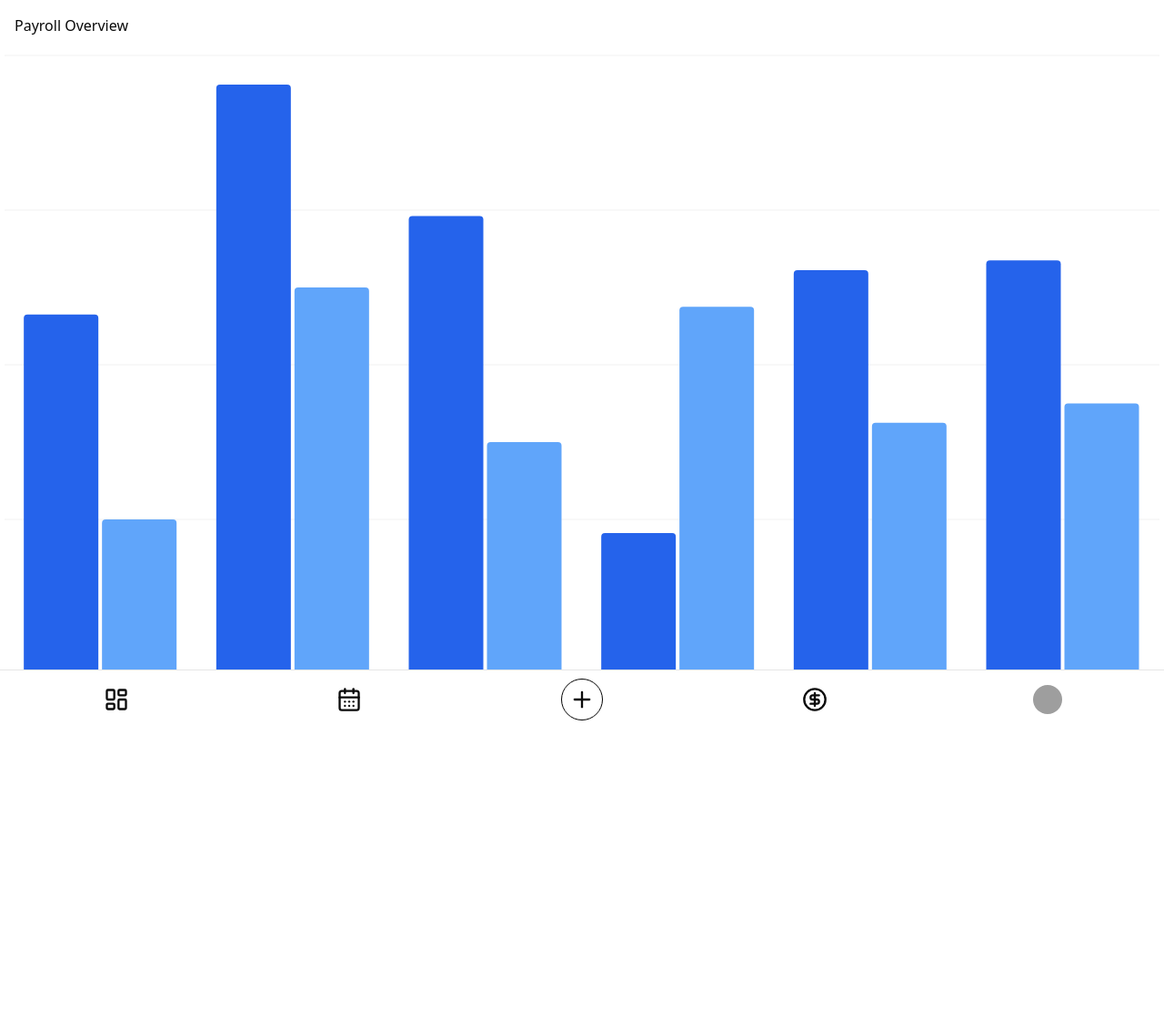
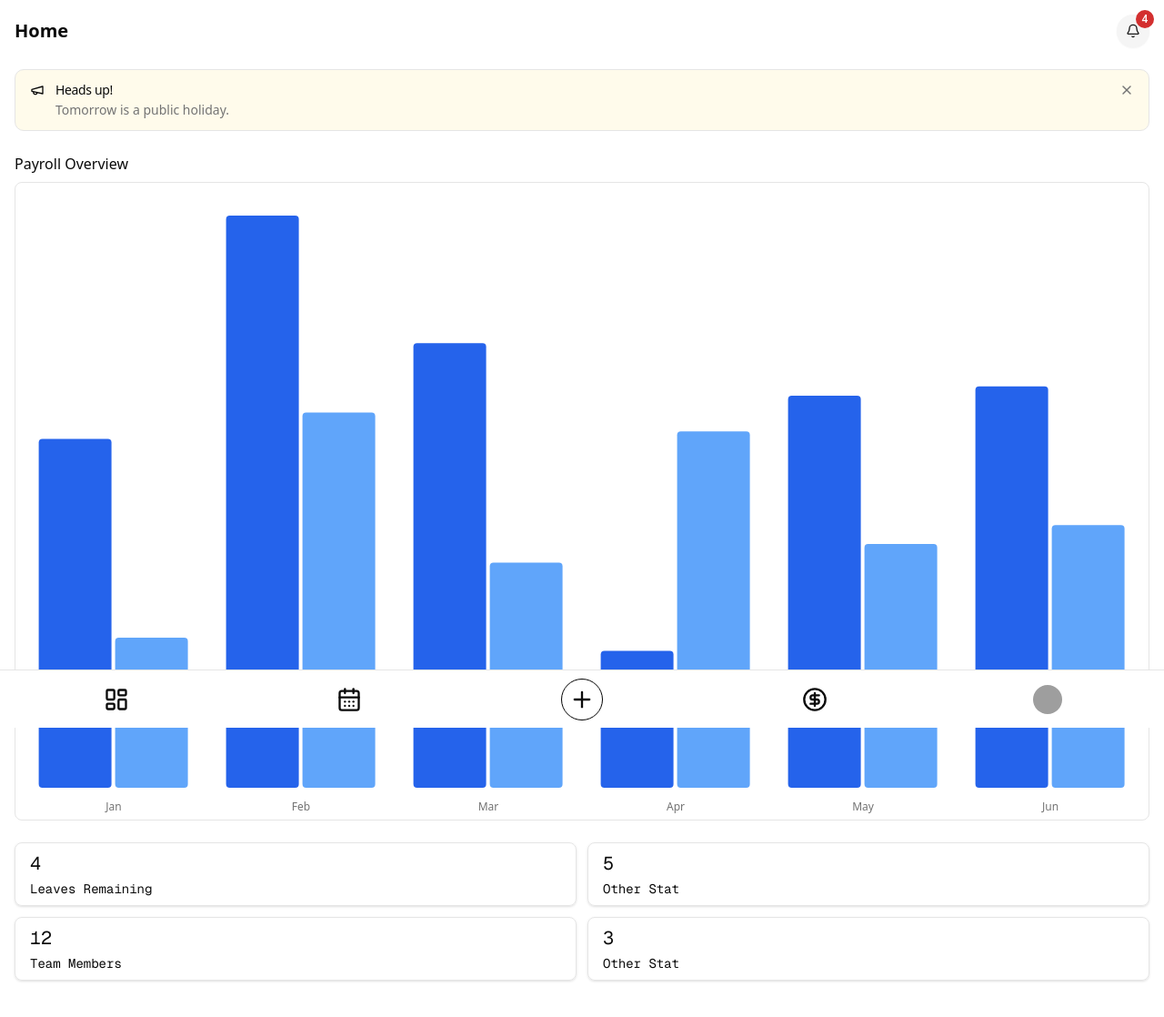
Before and after one commit to VishalR3/connect, a Next.js app: page / in a window 1280 px wide. Shown: the top 1118 px of the page at 91% size. Before the commit the page ends 856 px from the top, so only its background shows below. Built offline with nearby package versions, Linux system fonts and the light colour scheme; grey boxes are pictures that could not be loaded.

Commit message:
Added Dashboard Page

```diff
--- /dev/null
+++ b/app/announcement.tsx
@@ -0,0 +1,23 @@
+"use client";
+import { Alert, AlertDescription, AlertTitle } from "@/components/ui/alert";
+import { Megaphone, X } from "lucide-react";
+import { useState } from "react";
+export default function Announcement() {
+  const [isDismissed, setIsDismissed] = useState(false);
+  return !isDismissed ? (
+    <div className="px-4">
+      <Alert variant={"info"} className="bg-amber-50 ">
+        <Megaphone className="h-4 w-4" />
+        <AlertTitle className="flex items-center justify-between">
+          Heads up!
+          <X
+            size={16}
+            className="text-muted-foreground"
+            onClick={() => setIsDismissed(true)}
+          />
+        </AlertTitle>
+        <AlertDescription>Tomorrow is a public holiday.</AlertDescription>
+      </Alert>
+    </div>
+  ) : null;
+}
--- a/app/page.tsx
+++ b/app/page.tsx
@@ -1,11 +1,57 @@
+import { Button } from "@/components/ui/button";
 import PayrollChart from "./payroll/payroll-chart";
+import { Bell } from "lucide-react";
+
+import { Badge } from "@mui/material";
+import Announcement from "./announcement";
+import Stats from "./stats";
+
+const stats = [
+  {
+    value: 4,
+    label: "Leaves Remaining",
+  },
+  {
+    value: 5,
+    label: "Other Stat",
+  },
+  {
+    value: 12,
+    label: "Team Members",
+  },
+  {
+    value: 3,
+    label: "Other Stat",
+  },
+];
 
 export default function Home() {
   return (
     <div className="flex flex-col gap-6 py-4">
-      <div className="flex flex-col gap-4">
-        <div className="px-4">Payroll Overview</div>
+      <div className="flex justify-between items-center px-4">
+        <div className="text-xl font-semibold">Home</div>
+        <div>
+          <Badge badgeContent={4} color="error" overlap="circular">
+            <Button
+              variant={"secondary"}
+              size={"icon"}
+              className="rounded-full"
+            >
+              <Bell size={20} />
+            </Button>
+          </Badge>
+        </div>
+      </div>
+
+      <Announcement />
+      <div className="flex flex-col gap-2 px-4">
+        <div>Payroll Overview</div>
         <PayrollChart />
+      </div>
+      <div className="grid grid-cols-2 gap-3 px-4">
+        {stats.map((stat) => (
+          <Stats key={stat.label} {...stat} />
+        ))}
       </div>
     </div>
   );
--- a/app/payroll/payroll-chart.tsx
+++ b/app/payroll/payroll-chart.tsx
@@ -31,9 +31,11 @@ const chartConfig = {
 
 export default function PayrollChart() {
   return (
-    <ChartContainer config={chartConfig} className="min-h-[200px] w-full">
+    <ChartContainer
+      config={chartConfig}
+      className="min-h-[200px] w-full border rounded-md"
+    >
       <BarChart accessibilityLayer data={chartData}>
-        <CartesianGrid vertical={false} />
         <XAxis
           dataKey="month"
           tickLine={false}
--- /dev/null
+++ b/app/stats.tsx
@@ -0,0 +1,14 @@
+export default function Stats({
+  value,
+  label,
+}: {
+  value: string | number;
+  label: string;
+}) {
+  return (
+    <div className="rounded-md border px-4 py-2 font-mono text-sm shadow-sm">
+      <div className="text-xl mb-1">{value}</div>
+      <div>{label}</div>
+    </div>
+  );
+}
--- /dev/null
+++ b/components/ui/alert.tsx
@@ -0,0 +1,67 @@
+import * as React from "react";
+import { cva, type VariantProps } from "class-variance-authority";
+
+import { cn } from "@/lib/utils";
+
+const alertVariants = cva(
+  "relative w-full rounded-lg border px-4 py-3 text-sm grid has-[>svg]:grid-cols-[calc(var(--spacing)*4)_1fr] grid-cols-[0_1fr] has-[>svg]:gap-x-3 gap-y-0.5 items-start [&>svg]:size-4 [&>svg]:translate-y-0.5 [&>svg]:text-current",
+  {
+    variants: {
+      variant: {
+        default: "bg-card text-card-foreground",
+        destructive:
+          "text-destructive bg-card [&>svg]:text-current *:data-[slot=alert-description]:text-destructive/90",
+        info: "bg-card text-card-foreground [&>svg]:text-current *:data-[slot=alert-description]:text-muted-foreground",
+      },
+    },
+    defaultVariants: {
+      variant: "default",
+    },
+  }
+);
+
+function Alert({
+  className,
+  variant,
+  ...props
+}: React.ComponentProps<"div"> & VariantProps<typeof alertVariants>) {
+  return (
+    <div
+      data-slot="alert"
+      role="alert"
+      className={cn(alertVariants({ variant }), className)}
+      {...props}
+    />
+  );
+}
+
+function AlertTitle({ className, ...props }: React.ComponentProps<"div">) {
+  return (
+    <div
+      data-slot="alert-title"
+      className={cn(
+        "col-start-2 line-clamp-1 min-h-4 font-medium tracking-tight",
+        className
+      )}
+      {...props}
+    />
+  );
+}
+
+function AlertDescription({
+  className,
+  ...props
+}: React.ComponentProps<"div">) {
+  return (
+    <div
+      data-slot="alert-description"
+      className={cn(
+        "text-muted-foreground col-start-2 grid justify-items-start gap-1 text-sm [&_p]:leading-relaxed",
+        className
+      )}
+      {...props}
+    />
+  );
+}
+
+export { Alert, AlertTitle, AlertDescription };
```
